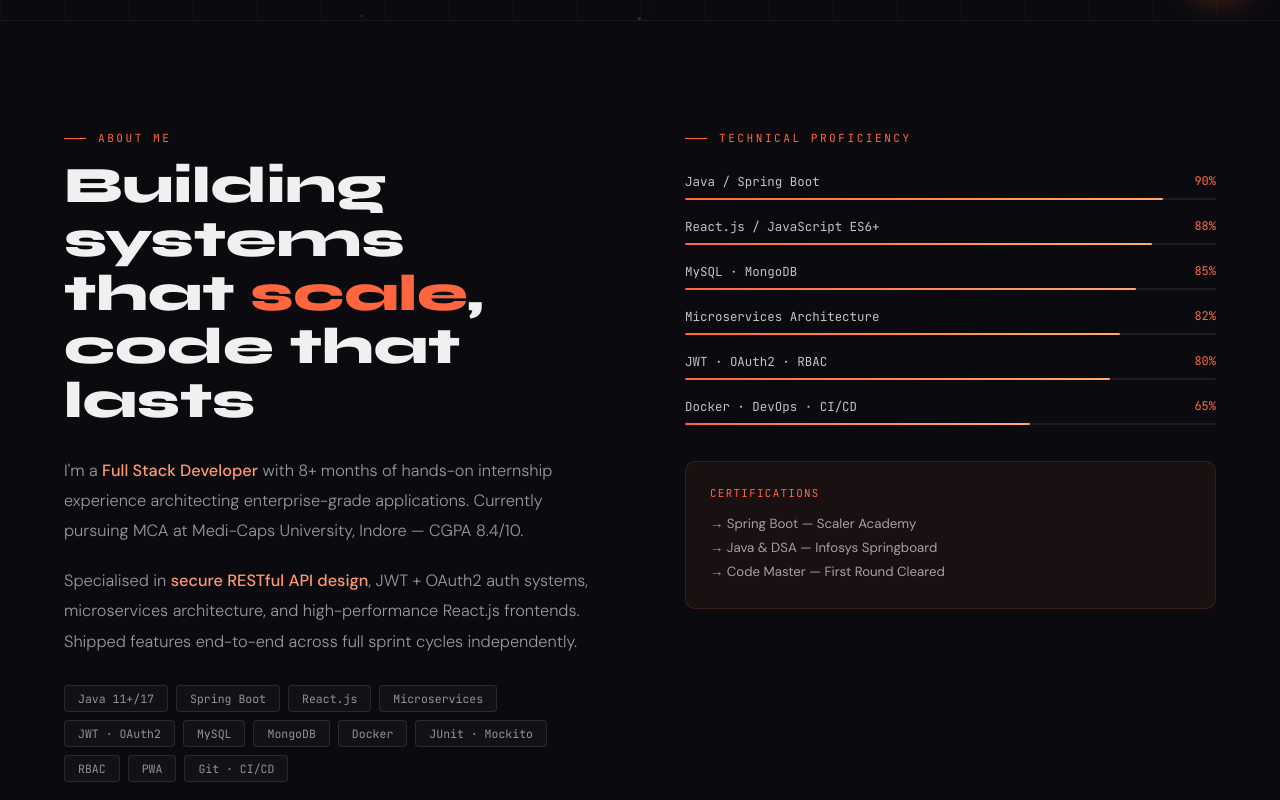
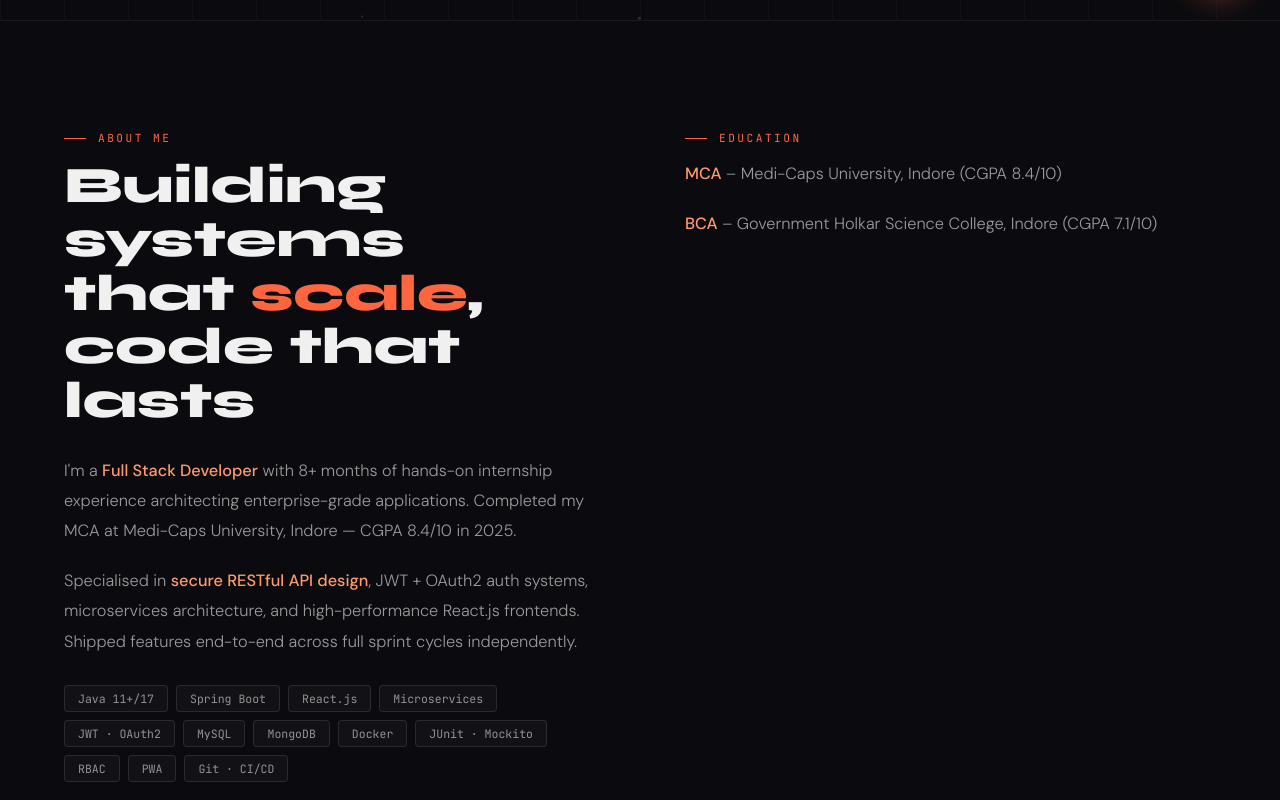
Before and after one commit to coderTanishkaJaiswal02/Portfolio, a React (Vite) app: page / in a window 1280 px wide. Shown: the part 780-1580 px from the top of the page. Built offline with nearby package versions, Linux system fonts and the light colour scheme.

Commit message:
Update education details and About section edits

```diff
--- a/src/components/About.jsx
+++ b/src/components/About.jsx
@@ -1,6 +1,6 @@
 import { useEffect, useRef } from 'react';
 import { ScrollTrigger } from 'gsap/ScrollTrigger';
-import { SKILLS } from '../data';
+import { SKILLS, EDUCATION } from '../data';
 import { animateFadeUps } from '../utils/animations';
 
 /* ────────────────────────────────────────
@@ -36,8 +36,9 @@ export default function About() {
             </h2>
             <p className="about-text">
               I'm a <strong>Full Stack Developer</strong> with 8+ months of hands-on internship
-              experience architecting enterprise-grade applications. Currently pursuing MCA at
-              Medi-Caps University, Indore — CGPA 8.4/10.
+              experience architecting enterprise-grade applications. Completed my MCA at
+              Medi-Caps University, Indore — CGPA 8.4/10 in 2025.
+
             </p>
             <p className="about-text">
               Specialised in <strong>secure RESTful API design</strong>, JWT + OAuth2 auth systems,
@@ -45,10 +46,18 @@ export default function About() {
               end-to-end across full sprint cycles independently.
             </p>
             <div className="about-tags">
-              {['Java 11+/17','Spring Boot','React.js','Microservices','JWT · OAuth2',
-                'MySQL','MongoDB','Docker','JUnit · Mockito','RBAC','PWA','Git · CI/CD',
+              {['Java 11+/17', 'Spring Boot', 'React.js', 'Microservices', 'JWT · OAuth2',
+                'MySQL', 'MongoDB', 'Docker', 'JUnit · Mockito', 'RBAC', 'PWA', 'Git · CI/CD',
               ].map((t) => <span key={t} className="tag">{t}</span>)}
             </div>
+          </div>
+          <div className="education-section fade-up">
+            <div className="section-label">Education</div>
+            {EDUCATION.map((e) => (
+              <p key={e.degree} className="about-text">
+                <strong>{e.degree}</strong> – {e.institution}{e.cgpa ? ` (CGPA ${e.cgpa})` : ''}
+              </p>
+            ))}
           </div>
 
           <div className="skills-col fade-up">
--- a/src/components/Internship.jsx
+++ b/src/components/Internship.jsx
@@ -27,7 +27,7 @@ export default function Internship() {
       <div className="section-wrap">
         <div className="section-label">Work Experience</div>
         <h2 className="section-h fade-up">
-          Where I've shipped{' '}
+          Where I've shipped{' 10K'}
           <em style={{ fontStyle: 'normal', color: '#ff6640' }}>real</em> work
         </h2>
         <div className="timeline">
--- a/src/data.js
+++ b/src/data.js
@@ -51,17 +51,17 @@ export const PROJECTS = [
 ];
 
 export const SKILLS = [
-  { name: 'Java / Spring Boot',          pct: 90 },
-  { name: 'React.js / JavaScript ES6+',  pct: 88 },
-  { name: 'MySQL · MongoDB',             pct: 85 },
-  { name: 'Microservices Architecture',  pct: 82 },
-  { name: 'JWT · OAuth2 · RBAC',         pct: 80 },
-  { name: 'Docker · DevOps · CI/CD',     pct: 65 },
+  { name: 'Java / Spring Boot', pct: 90 },
+  { name: 'React.js / JavaScript ES6+', pct: 88 },
+  { name: 'MySQL · MongoDB', pct: 85 },
+  { name: 'Microservices Architecture', pct: 82 },
+  { name: 'JWT · OAuth2 · RBAC', pct: 80 },
+  { name: 'Docker · DevOps · CI/CD', pct: 65 },
 ];
 
 export const TIMELINE = [
   {
-    period: 'JAN 2025 — APR 2025',
+    period: 'JAN 2026 — APR 2026',
     company: 'Zoomcode Technology',
     role: 'Full Stack Developer Intern · LLP',
     achievements: [
@@ -73,7 +73,7 @@ export const TIMELINE = [
     ],
   },
   {
-    period: 'AUG 2024 — DEC 2024',
+    period: 'AUG 2025 — DEC 2025',
     company: '51 Digital Media',
     role: 'Frontend Developer Intern',
     achievements: [
@@ -88,16 +88,21 @@ export const TIMELINE = [
 
 export const CONTACT_INFO = [
   { icon: '📍', text: 'Indore, Madhya Pradesh, India' },
-  { icon: '📧', text: 'tanishkaj290@gmail.com',             href: 'mailto:tanishkaj290@gmail.com' },
+  { icon: '📧', text: 'tanishkaj290@gmail.com', href: 'mailto:tanishkaj290@gmail.com' },
   { icon: '📱', text: '+91 9009222448' },
-  { icon: '🔗', text: 'linkedin.com/in/tanishka-jaiswal',   href: 'https://linkedin.com/in/tanishka-jaiswal-b9405b297' },
-  { icon: '💻', text: 'github.com/coderTanishkaJaiswal02',  href: 'https://github.com/coderTanishkaJaiswal02' },
+  { icon: '🔗', text: 'linkedin.com/in/tanishka-jaiswal', href: 'https://linkedin.com/in/tanishka-jaiswal-b9405b297' },
+  { icon: '💻', text: 'github.com/coderTanishkaJaiswal02', href: 'https://github.com/coderTanishkaJaiswal02' },
+];
+
+export const EDUCATION = [
+  { degree: "MCA", institution: "Medi-Caps University, Indore", cgpa: "8.4/10" },
+  { degree: "BCA", institution: "Government Holkar Science College, Indore", cgpa: "7.1/10" },
 ];
 
 export const NAV_LINKS = [
-  { href: '#hero',         label: 'Home'       },
-  { href: '#about',        label: 'About'      },
-  { href: '#projects-wrap',label: 'Projects'   },
-  { href: '#internship',   label: 'Experience' },
-  { href: '#contact',      label: 'Contact Me', cta: true },
+  { href: '#hero', label: 'Home' },
+  { href: '#about', label: 'About' },
+  { href: '#projects-wrap', label: 'Projects' },
+  { href: '#internship', label: 'Experience' },
+  { href: '#contact', label: 'Contact Me', cta: true },
 ];
```
Also changed, not shown: public/portfolioprojectimage.png (added).
